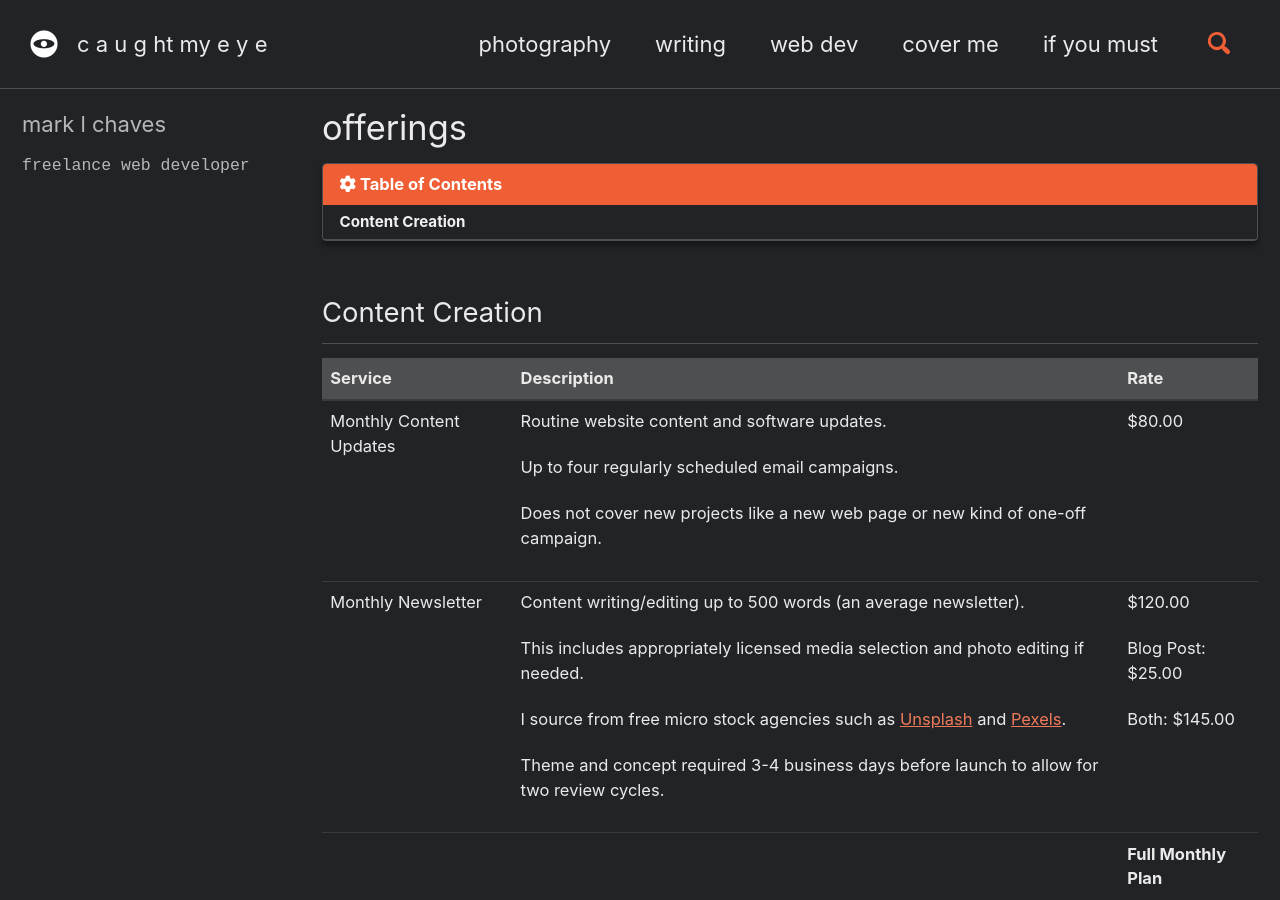
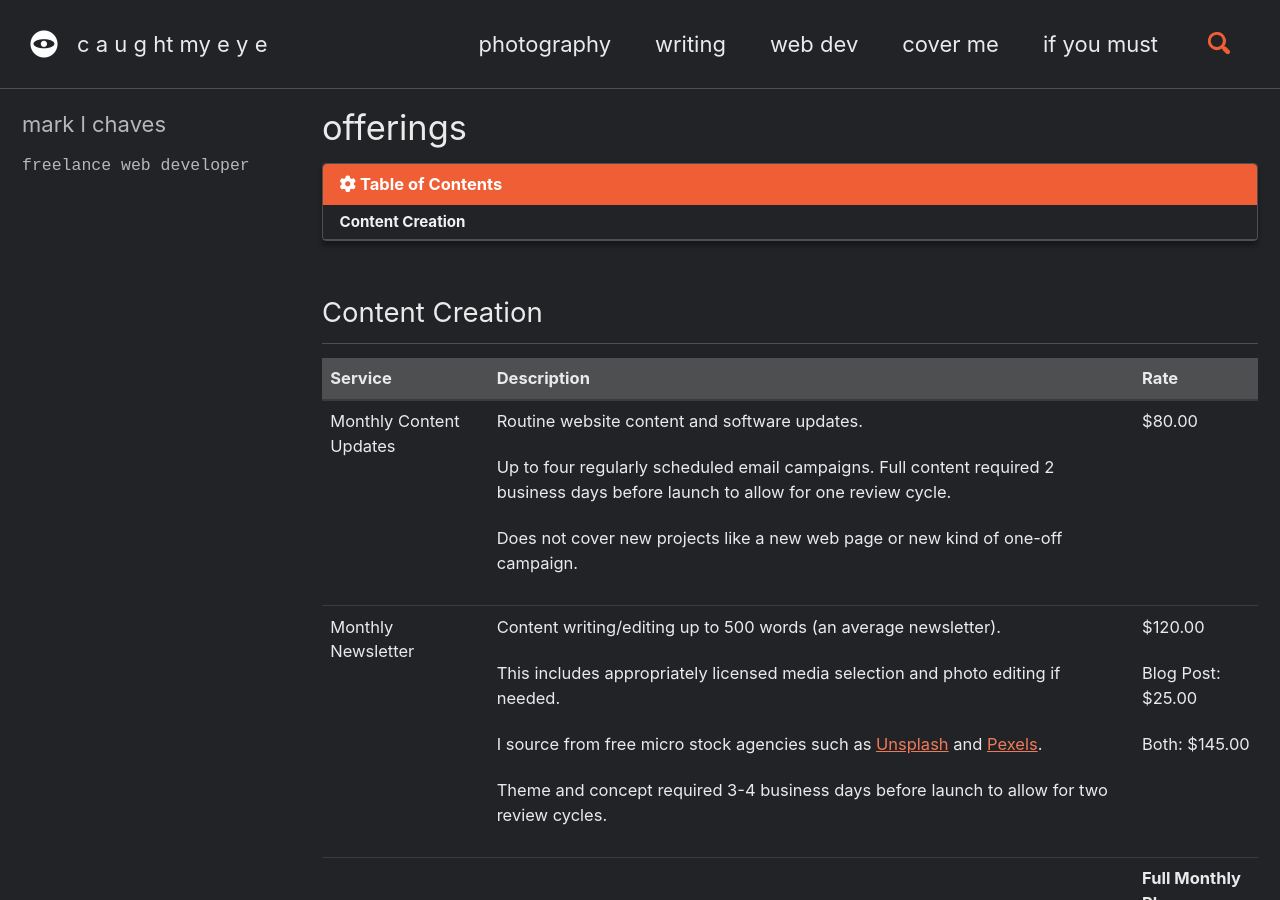
Before and after one commit to marklchaves/caughtmyeye, a Jekyll site: the page built from _pages/offerings.md, in a window 1280 px wide and 900 px high. Built offline with Jekyll 4.4.1, drawn with Linux system fonts in a browser that asks for light colours; cached includes are drawn as plain includes; nearby versions of some CDN libraries.

Commit message:
Email campaign requirement

```diff
--- a/_pages/offerings.md
+++ b/_pages/offerings.md
@@ -28,7 +28,7 @@ date: 2020-02-18 12:35:00 +0800
     <td>Monthly Content Updates</td>
     <td>
         <p>Routine website content and software updates.</p>
-        <p>Up to four regularly scheduled email campaigns.</p>
+        <p>Up to four regularly scheduled email campaigns. Full content required 2 business days before launch to allow for one review cycle.</p>
         <p>Does not cover new projects like a new web page or new kind of one-off campaign.</p>
     </td>
     <td>
```
